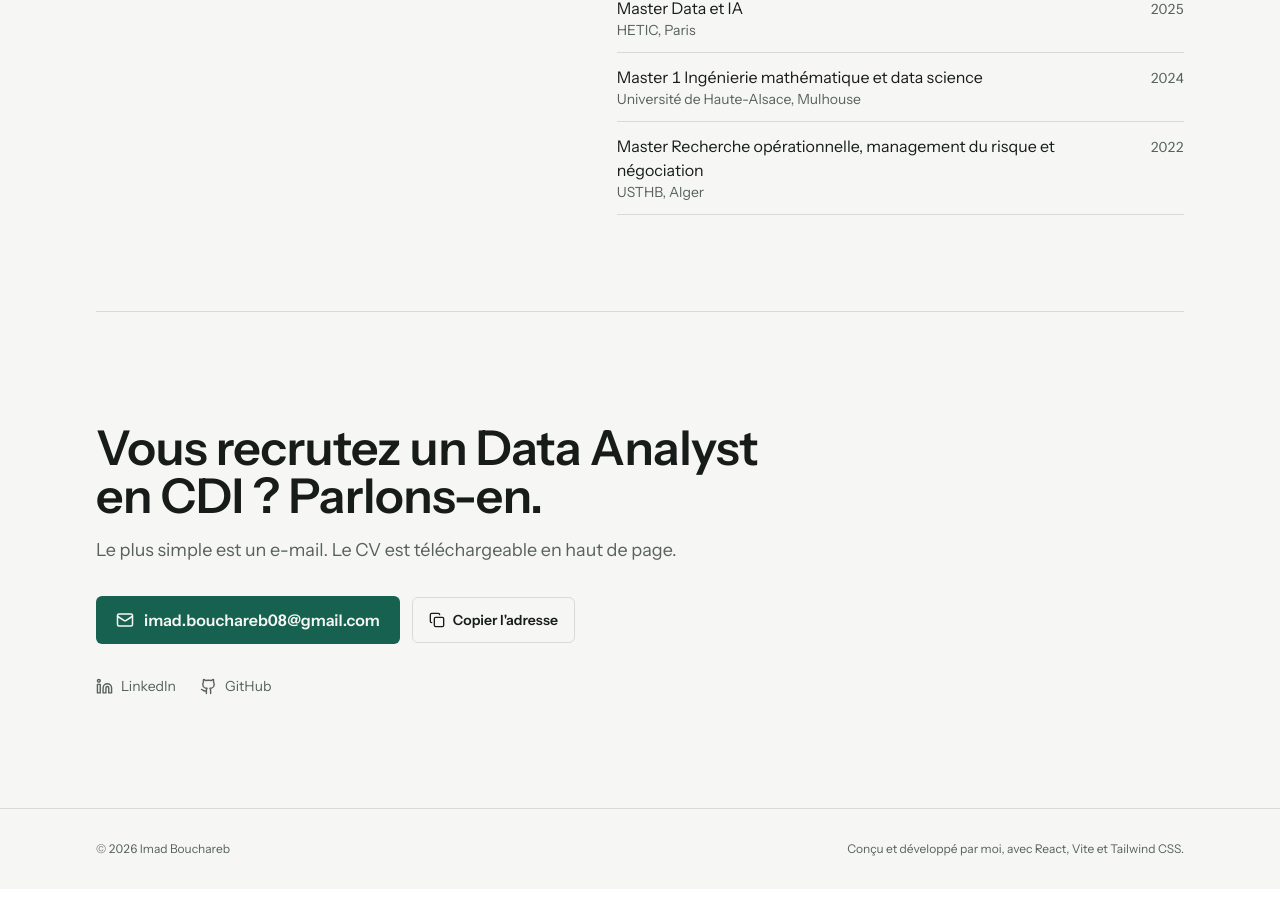
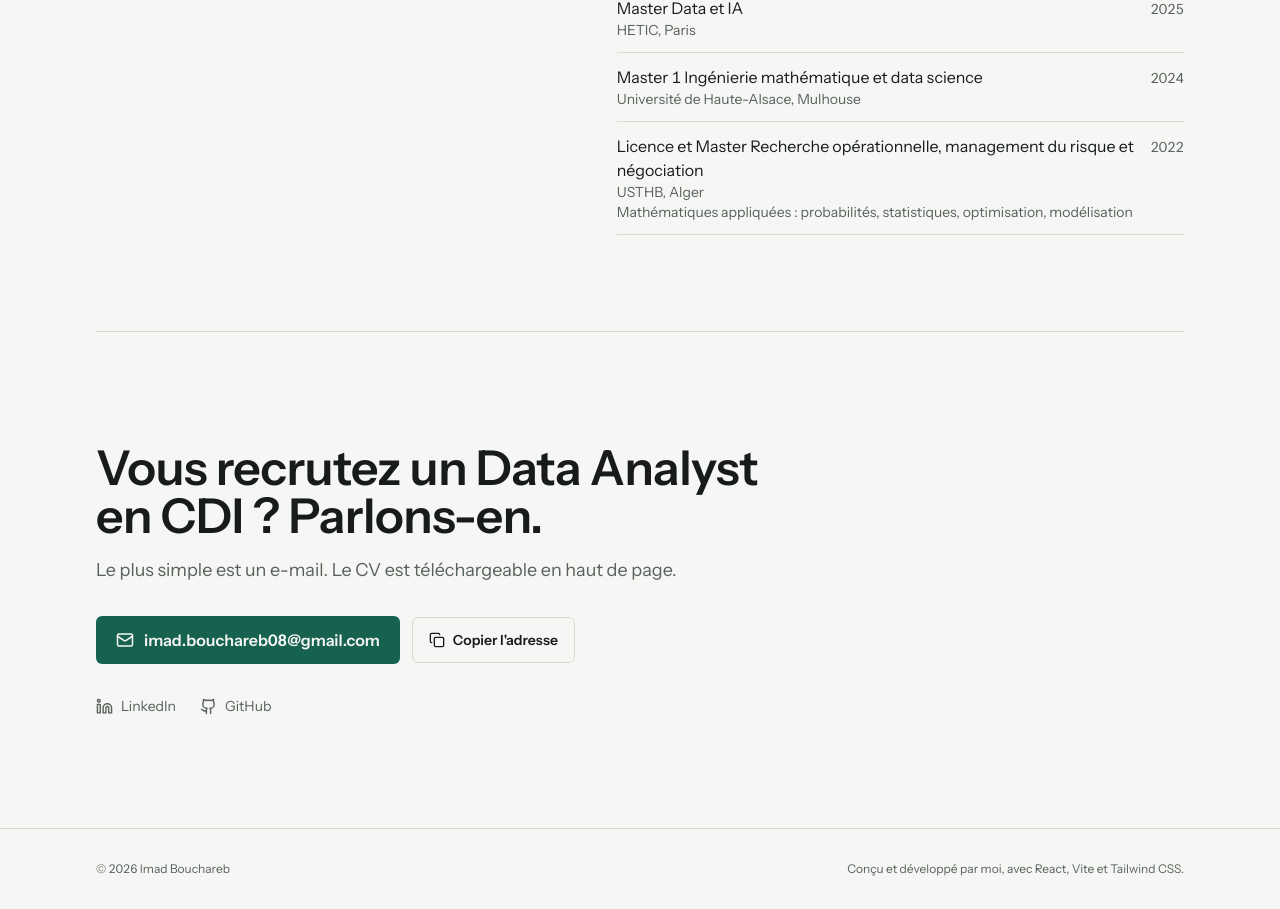
Before and after one commit to Imadbouchareb/portfolio-imad, a React (Vite) app: page / in a window 1280 px wide. Shown: the part 5639-6548 px from the top of the page. Built offline with nearby package versions, Linux system fonts and the light colour scheme.

Commit message:
Formation USTHB : licence et master, bases mathématiques (probabilités, statistiques, optimisation, modélisation)
Co-Authored-By: Claude Opus 5.5 <noreply@anthropic.com>
Claude-Session: https://claude.ai/code/session_011kGKmpKxxNaPSdm3HRAMAo

```diff
--- a/src/App.jsx
+++ b/src/App.jsx
@@ -288,7 +288,7 @@ const Home = ({ t, lang }) => {
             <ul className="mt-3 divide-y divide-line border-y border-line">
               {t.degrees.map((d) => (
                 <li key={d.title} className="flex items-baseline justify-between gap-4 py-3">
-                  <span><span className="text-ink">{d.title}</span><span className="block text-sm text-muted">{d.school}</span></span>
+                  <span><span className="text-ink">{d.title}</span><span className="block text-sm text-muted">{d.school}</span>{d.detail && <span className="block text-sm text-muted">{d.detail}</span>}</span>
                   <span className="text-sm text-muted">{d.year}</span>
                 </li>
               ))}
--- a/src/content.js
+++ b/src/content.js
@@ -155,7 +155,7 @@ export const content = {
     degrees: [
       { title: 'Master Data et IA', school: 'HETIC, Paris', year: '2025' },
       { title: 'Master 1 Ingénierie mathématique et data science', school: 'Université de Haute-Alsace, Mulhouse', year: '2024' },
-      { title: 'Master Recherche opérationnelle, management du risque et négociation', school: 'USTHB, Alger', year: '2022' }
+      { title: 'Licence et Master Recherche opérationnelle, management du risque et négociation', school: 'USTHB, Alger', detail: 'Mathématiques appliquées : probabilités, statistiques, optimisation, modélisation', year: '2022' }
     ],
     languages: 'Langues : français (C2), anglais professionnel.',
     contact: {
@@ -309,7 +309,7 @@ export const content = {
     degrees: [
       { title: 'MSc Data and AI', school: 'HETIC, Paris', year: '2025' },
       { title: 'MSc (year 1) Applied Mathematics and Data Science', school: 'Université de Haute-Alsace, Mulhouse', year: '2024' },
-      { title: 'MSc Operations Research, Risk Management and Negotiation', school: 'USTHB, Algiers', year: '2022' }
+      { title: 'BSc and MSc Operations Research, Risk Management and Negotiation', school: 'USTHB, Algiers', detail: 'Applied mathematics: probability, statistics, optimisation, modelling', year: '2022' }
     ],
     languages: 'Languages: French (C2), professional English.',
     contact: {
```
